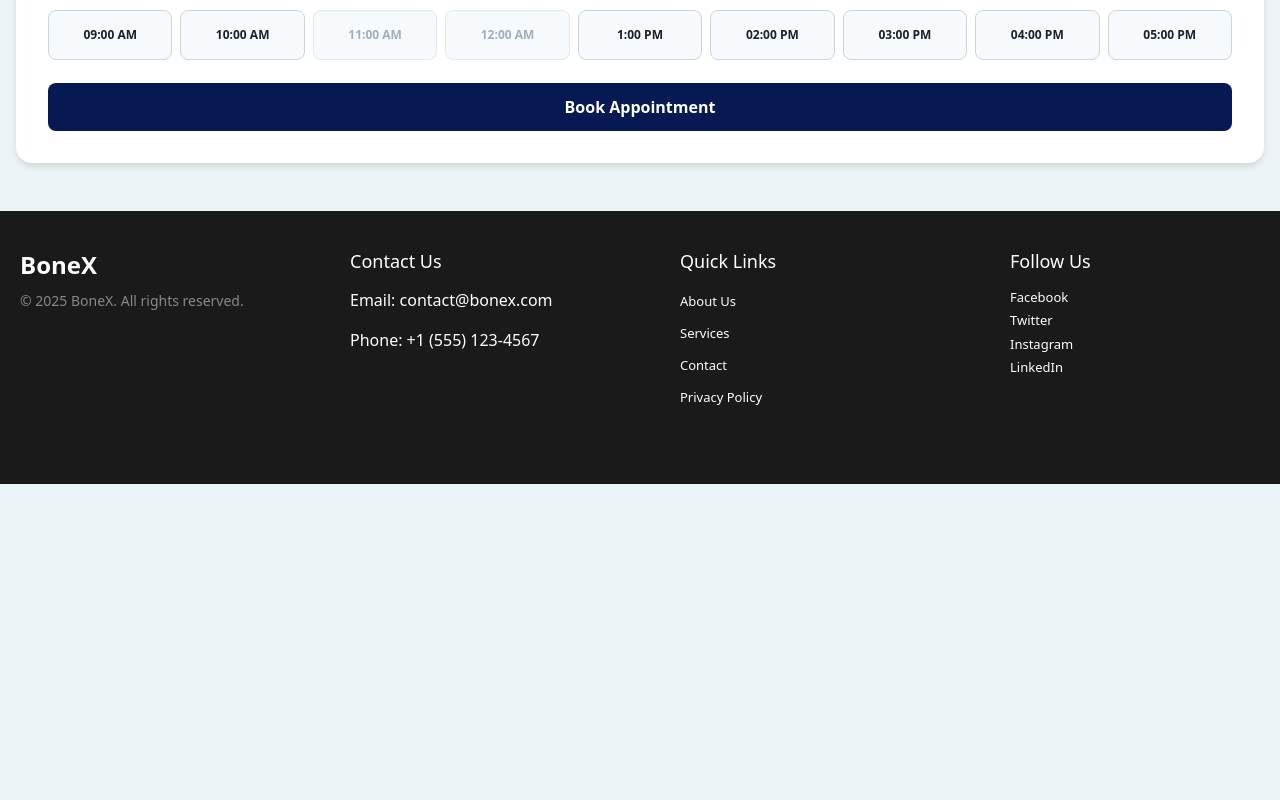
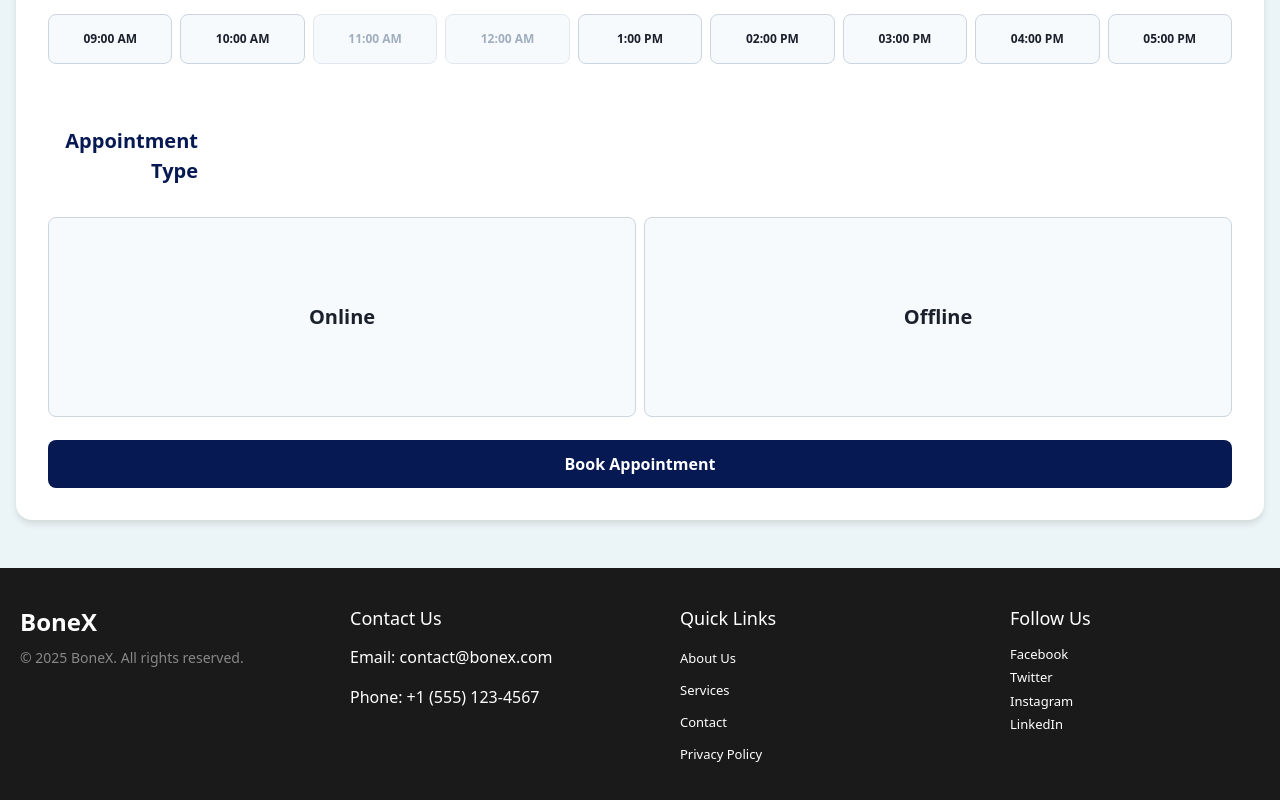
Before and after one commit to ma7moud3zim/BoneX, a React (Create React App) app in the folder Frontend/: page /doctorDetails/1 in a window 1280 px wide. Shown: the part 960-1760 px from the top of the page. Before the commit the page ends 1444 px from the top, so only its background shows below. Built offline with nearby package versions, Linux system fonts and the light colour scheme.

Commit message:
Multiple changes
Returned logo to the first panal of screen. got the chat icon and retide the navbar

```diff
--- a/Frontend/src/Navigationbar/Nav.js
+++ b/Frontend/src/Navigationbar/Nav.js
@@ -4,6 +4,9 @@ import avtmale from "../images/avatar-male.jpg";
 import avtfemale from "../images/avatarfm.webp";
 import notification from "../images/notification.png";
 import "./nav.css";
+import logo  from '../images/BoneX_Logo.png';
+import chat from '../images/chat.png';
+
 
 const Nav = () => {
   const navigate = useNavigate();
@@ -22,8 +25,6 @@ const Nav = () => {
   }, []);
 
   const handleLogout = () => {
-
-
     // Remove using the same key as stored ("userInfo")
     sessionStorage.removeItem("userInfo");
     sessionStorage.removeItem("anuser");
@@ -33,19 +34,21 @@ const Nav = () => {
 
   return (
     <nav className="navbar">
+      <Link to="/"><img src={logo} alt="Bonex Logo" className="ign" /></Link>
       <Link to="/xray">X-ray Checker</Link>
-      <Link to="/chat">Chat messages</Link>
       <Link to="/doctors">Doctors</Link>
-      <Link to="/">Bonex</Link>
 
       {anUser ? (
         <div className="user-logged">
           <span className="user-name">{user.firstName}</span>
+          <Link to="/profile">
           <img
             src={user.gender === "1" ? avtmale : avtmale}
             alt="user-pic"
           />
-          <img src={notification} alt="Notification Icon" />
+          </Link>
+          <Link to="/chat"><img src={chat} alt="chat" className="ign" /></Link>
+          <Link to="/notfications"><img src={notification} alt="Nsotification Icon" /></Link>
           <Link onClick={handleLogout} style={{ marginLeft: "10px" }}>
             Logout
           </Link>
--- a/Frontend/src/Navigationbar/nav.css
+++ b/Frontend/src/Navigationbar/nav.css
@@ -68,14 +68,6 @@
 
 .user-name {
   color: white;
-  font-size: 1.2rem;
-  font-weight: 500;
+  font-size: 20px;
   transition: 0.3s;
 }
-
-.user-name:hover {
-  background-color: #088395;
-  color: #fff;
-  border-radius: 5px;
-  padding: 5px 10px;
-}
--- a/Frontend/src/XrayCheck.css
+++ b/Frontend/src/XrayCheck.css
@@ -48,39 +48,3 @@
    margin-bottom: 10px;
    text-align: center;
  }
-
-
-
- .transparent-square {
-  width: 80%;
-  background-color: rgba(255, 255, 255, 0.5);
-  display: flex;
-  flex-direction: column;
-  align-items: center;
-  justify-content: center;
-  align-items: center;
-  padding: 20px;
-  justify-content: center;
-  margin: auto;
-}
-.transparent-square-auto {
-  width: 80%;
-  background-color: rgba(255, 255, 255, 0.5);
-  display: flex;
-  flex-direction: column;
-  align-items: center;
-  justify-content: center;
-  align-items: center;
-  padding: 20px;
-  justify-content: center;
-  margin: auto;
-}
-body {
-  margin: 0;
-  padding: 0;
-  background-image: url('./images/Wall.jpg') ;
-  background-size: cover;
-  background-position: center;
-  background-repeat: no-repeat;
-  background-attachment: fixed;
-}
--- a/Frontend/src/doctorDetails.css
+++ b/Frontend/src/doctorDetails.css
@@ -154,3 +154,41 @@
    cursor: not-allowed;
    border-color: #E2E8F0;
  }
+
+
+ .appn-slot-container {
+  display: flex;
+  gap: 8px;
+  overflow-x: auto;
+  overflow-y: auto;
+  padding: 8px 0;
+}
+ .appn-slot-button {
+  width: 100px;
+  height: 200px;
+  font-size: 20px;
+  border-radius: 8px;
+  display: flex;
+  align-items: center;
+  justify-content: center;
+  transition: background-color 0.2s;
+  border: 1px solid #CBD5E0;
+}
+
+.appn-slot-button.selected {
+  background-color: #088395;
+  color: white;
+  border-color: #088395;
+}
+.appn-slot-button.available {
+  background-color: #F7FAFC;
+  color: #1A202C;
+  cursor: pointer;
+}
+
+.appn-slot-button.unavailable {
+  background-color: #F7FAFC;
+  color: #A0AEC0;
+  cursor: not-allowed;
+  border-color: #E2E8F0;
+}
--- a/Frontend/src/doctorDetails.jsx
+++ b/Frontend/src/doctorDetails.jsx
@@ -63,6 +63,11 @@ function DoctorDetails() {
     { time: "03:00 PM", available: true },
     { time: "04:00 PM", available: true },
     { time: "05:00 PM", available: true },
+  ];
+
+  const AppointType = [
+    { time: "Online", available: true },
+    { time: "Offline", available: true },
   ];
 
   const handleSubmit = (e) => {
@@ -166,6 +171,27 @@ function DoctorDetails() {
                   ))}
                 </div>
               </div>
+              <br />
+              <label>Appointment Type</label>
+              <div className="appn-slot-container">
+                {AppointType.map((slot) => (
+                  <button
+                    key={slot.time}
+                    type="button"
+                    disabled={!slot.available}
+                    onClick={() => setSelectedTime(slot.time)}
+                    className={`appn-slot-button ${
+                      selectedTime === slot.time
+                        ? "selected"
+                        : slot.available
+                        ? "available"
+                        : "unavailable"
+                    }`}
+                  >
+                    {slot.time}
+                  </button>
+                ))}
+              </div>
 
               <button type="submit" className="booking-form-button">
                 Book Appointment
```
Also changed, not shown: Frontend/src/images/BoneX_Logo.png (added), Frontend/src/images/chat.png (added).
